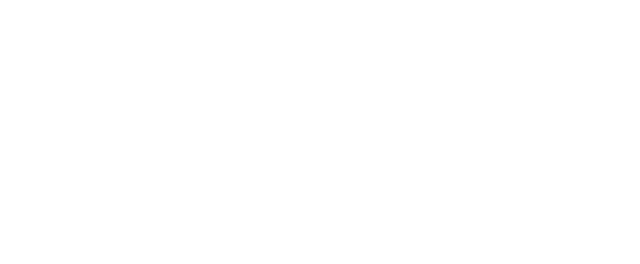
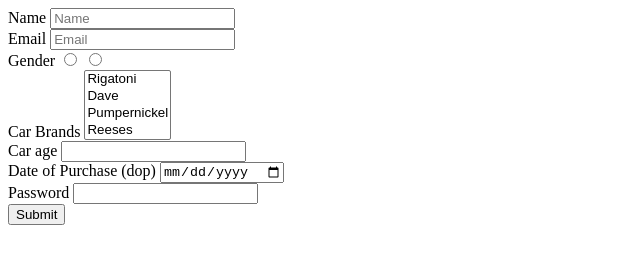
Before and after one commit to acciojob/car-insurance-form-priyteshprasad, a website: page main.html in a window 1280 px wide. Shown: the whole page, without its empty margins (0-640 px from the left). Drawn offline with Linux system fonts and the light colour scheme.

Commit message:
created a submission

```diff
--- a/main.html
+++ b/main.html
@@ -7,6 +7,39 @@
 </head>
 
 <body>
+	<form method="post">
+		<label for="name">Name</label>
+		<input id="name" name="name" placeholder="Name" type="text" required><br>
+
+		<label for="email">Email</label>
+		<input id="email" name="email" placeholder="Email" type="email" required><br>
+
+		<label for="gender">Gender</label>
+		<input id="gender_m" name="gender"  type="radio" required>
+		<input id="gender_f" name="gender"  type="radio" required><br>
+
+
+		<label for="cars">Car Brands</label>
+		    <select multiple name="cars" id="cars" >
+		        <option value="rigatoni">Rigatoni</option>
+		        <option value="dave">Dave</option>
+		        <option value="pumpernickel">Pumpernickel</option>
+		        <option value="reeses">Reeses</option>
+		    </select><br>
+
+		<label for="carage">Car age</label>
+		<input id="age" name="age"  type="number" required ><br>
+
+		<label for="dop">Date of Purchase (dop)</label>
+		<input id="dop" name="dop"  type="date" required ><br>
+
+		<label for="password">Password</label>
+		<input id="password" name="password"  type="password" required ><br>
+
+		<button type="submit">Submit</button>
+
+
+	</form>
 	<!-- the entire body must be written by student -->
     <script type="text/javascript" src="./script.js">
 </script>
```
